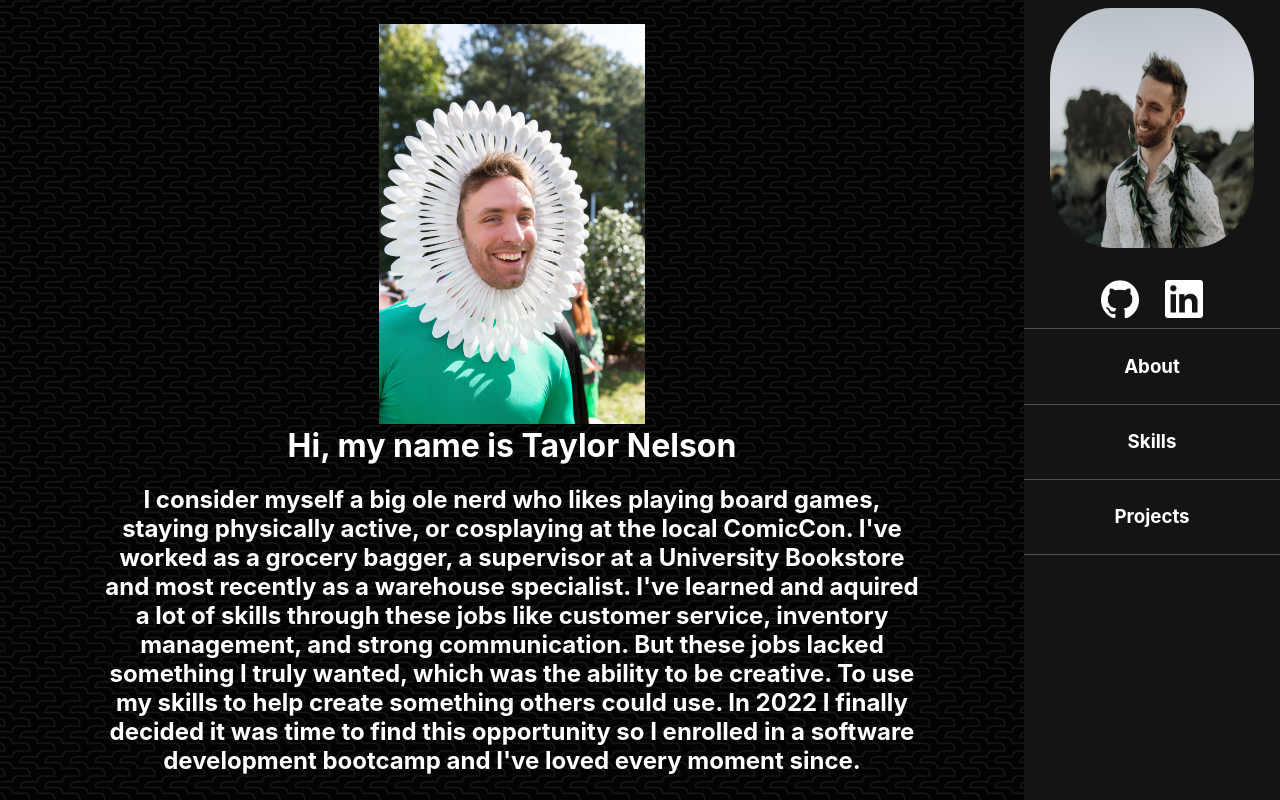
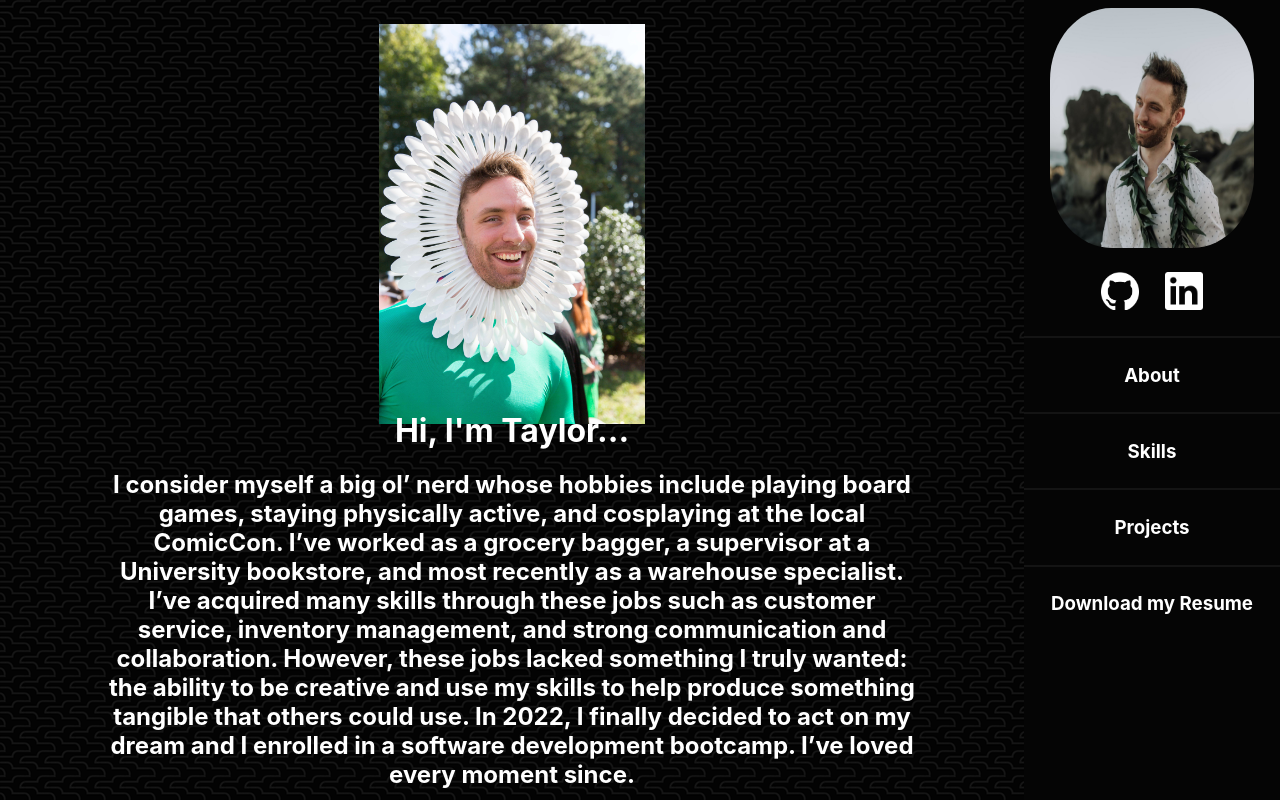
Before and after one commit to TBN00/Portfolio, a React (Create React App) app: page / in a window 1280 px wide. Both pictures are taken after a click on the element "About". Built offline with nearby package versions, Linux system fonts and the light colour scheme.

Commit message:
color design

```diff
--- a/src/App.css
+++ b/src/App.css
@@ -16,7 +16,7 @@
 .menuBar {
   width: 20vw;
   height: 100vh;
-  background-color: rgb(20, 20, 20);
+  background-color: rgb(5, 5, 5);
   display: flex;
   flex-direction: column;
   align-items: center;
@@ -33,8 +33,8 @@
 .menuButtons {
   width: 100%;
   border-top-style: solid;
-  border-top-width: 1px;
-  border-color: rgb(80, 80, 80);
+  border-top-width: 2px;
+  border-color: rgb(20, 20, 20);
   padding-top: 10%;
   padding-bottom: 10%;
   user-select: none;
@@ -45,7 +45,8 @@
   display: flex;
   justify-content: center;
   width: 100%;
-  padding-top: 10%;
+  padding-top: 7%;
+  padding-bottom: 6%;
 }
 
 .projectContainer {
@@ -81,7 +82,7 @@
   width: 11vw;
   height: 10vh;
   margin-bottom: 1vh;
-  background-color: rgb(20, 20, 20);
+  background-color: rgb(5, 5, 5);
   display: flex;
   justify-content: center;
   align-items: center;
--- a/src/App.js
+++ b/src/App.js
@@ -13,8 +13,8 @@ function App() {
   return (
     <div className="App" style={{backgroundImage: "url(assets/beanstalk-dark.webp)"}}>
       {buttonState.length === 0 &&
-        <div style={{display: "flex", flexDirection: "column", alignItems: "flex-end", justifyContent: "center", paddingRight: "1vw"}}>
-          <h1 style={{fontSize: "10vh", borderTop: "1vh solid white", paddingTop: "2vh"}}>Hi, my name is Taylor</h1>
+        <div style={{display: "flex", flexDirection: "column", alignItems: "flex-end", justifyContent: "center", paddingRight: "3vw", paddingBottom: "15vh"}}>
+          <h1 style={{fontSize: "10vh", borderTop: "1vh solid white", paddingTop: "2vh"}}>Hi, my name is Taylor Nelson</h1>
           <h2 style={{fontSize: "5vh", borderBottom: "1vh solid white", paddingBottom: "2vh"}}>I'm a front end developer</h2>
         </div>}
       <div>
--- a/src/Components/About.js
+++ b/src/Components/About.js
@@ -13,7 +13,6 @@ export const About = () => {
             setCounter(counter += 1)
         }
     }
-
     clearInterval(timerRef)
     timerRef = setTimeout(timer, 4000)
 
@@ -32,17 +31,17 @@ export const About = () => {
                         }}
                     />
                 ))}
-                <div style={{marginTop: "50vh"}}>
-                    <h1>Hi, my name is Taylor Nelson</h1>
+                <div style={{ marginTop: "50vh", userSelect: 'none' }}>
+                    <h1>Hi, I'm Taylor...</h1>
                     <br />
                     <h2>
-                        I consider myself a big ole nerd who likes playing board games, staying physically active,
-                        or cosplaying at the local ComicCon. I've worked as a grocery bagger, a supervisor at a University Bookstore and most
-                        recently as a warehouse specialist. I've learned and aquired a lot of skills through these jobs like
-                        customer service, inventory management, and strong communication. But these jobs lacked something I truly wanted,
-                        which was the ability to be creative. To use my skills to help create something others could use. In 2022 I finally
-                        decided it was time to find this opportunity so I enrolled in a software development bootcamp and I've loved every moment since.
-
+                        I consider myself a big ol’ nerd whose hobbies include playing board games,
+                        staying physically active, and cosplaying at the local ComicCon. I’ve worked as a grocery bagger,
+                        a supervisor at a University bookstore, and most recently as a warehouse specialist. I’ve acquired
+                        many skills through these jobs such as customer service, inventory management, and strong communication
+                        and collaboration. However, these jobs lacked something I truly wanted: the ability to be creative
+                        and use my skills to help produce something tangible that others could use. In 2022, I finally decided
+                        to act on my dream and I enrolled in a software development bootcamp. I’ve loved every moment since.
                     </h2>
                 </div>
             </div>
--- a/src/Components/Journeyal.js
+++ b/src/Components/Journeyal.js
@@ -45,10 +45,12 @@ export const Journeyal = () => {
                     <li>React Native</li>
                     <li>JavaScript</li>
                     <li>API</li>
+                    <li>JSON</li>
                     <li>CSS</li>
                     <li>Agile</li>
                     <li>Trello</li>
                     <li>Git</li>
+                    <li>GitHub</li>
                 </div>
             </div>
         </div>
--- a/src/Components/Menu.js
+++ b/src/Components/Menu.js
@@ -21,10 +21,12 @@ export const Menu = ({ setButtonState }) => {
             <div onClick={() => setButtonState('Skills')} className="menuButtons">
                 <h3>Skills</h3>
             </div>
-            <div style={{ borderBottomWidth: 1, borderBottomColor: "rgb(80, 80, 80)", borderBottomStyle: "solid" }} onClick={() => setButtonState('Projects')} className="menuButtons">
+            <div onClick={() => setButtonState('Projects')} className="menuButtons">
                 <h3>Projects</h3>
             </div>
-
+            <div className="menuButtons">
+                <h3>Download my Resume</h3>
+            </div>
         </div>
     );
 }
--- a/src/Components/Projects.js
+++ b/src/Components/Projects.js
@@ -14,12 +14,12 @@ export const Projects = () => {
     return (
         <div>
             <div className="buttonPanel">
-                <div style={{backgroundColor: projectState === 'Journeyal' && 'rgb(80, 80, 80)'}} onClick={() => setProjectState('Journeyal')} className="button">Journeyal</div>
-                <div style={{backgroundColor: projectState === 'Ecards' && 'rgb(80, 80, 80)'}} onClick={() => setProjectState('Ecards')} className="button">E-Cards</div>
-                <div style={{backgroundColor: projectState === 'Trivia' && 'rgb(80, 80, 80)'}} onClick={() => setProjectState('Trivia')} className="button">Trivia</div>
-                <div style={{backgroundColor: projectState === 'Pokedex' && 'rgb(80, 80, 80)'}} onClick={() => setProjectState('Pokedex')} className="button">Pokédex</div>
-                <div style={{backgroundColor: projectState === 'Itunes' && 'rgb(80, 80, 80)'}} onClick={() => setProjectState('Itunes')} className="button">Itunes Search</div>
-                <div style={{backgroundColor: projectState === 'Albums' && 'rgb(80, 80, 80)'}} onClick={() => setProjectState('Albums')} className="button">Album Directory</div>
+                <div style={{backgroundColor: projectState === 'Journeyal' && 'rgb(20, 20, 20)'}} onClick={() => setProjectState('Journeyal')} className="button">Journeyal</div>
+                <div style={{backgroundColor: projectState === 'Ecards' && 'rgb(20, 20, 20)'}} onClick={() => setProjectState('Ecards')} className="button">E-Cards</div>
+                <div style={{backgroundColor: projectState === 'Trivia' && 'rgb(20, 20, 20)'}} onClick={() => setProjectState('Trivia')} className="button">Trivia</div>
+                <div style={{backgroundColor: projectState === 'Pokedex' && 'rgb(20, 20, 20)'}} onClick={() => setProjectState('Pokedex')} className="button">Pokédex</div>
+                <div style={{backgroundColor: projectState === 'Itunes' && 'rgb(20, 20, 20)'}} onClick={() => setProjectState('Itunes')} className="button">Itunes Search</div>
+                <div style={{backgroundColor: projectState === 'Albums' && 'rgb(20, 20, 20)'}} onClick={() => setProjectState('Albums')} className="button">Album Directory</div>
             </div>
             <div className='projectContainer'>
                 <div className="projects">
```
